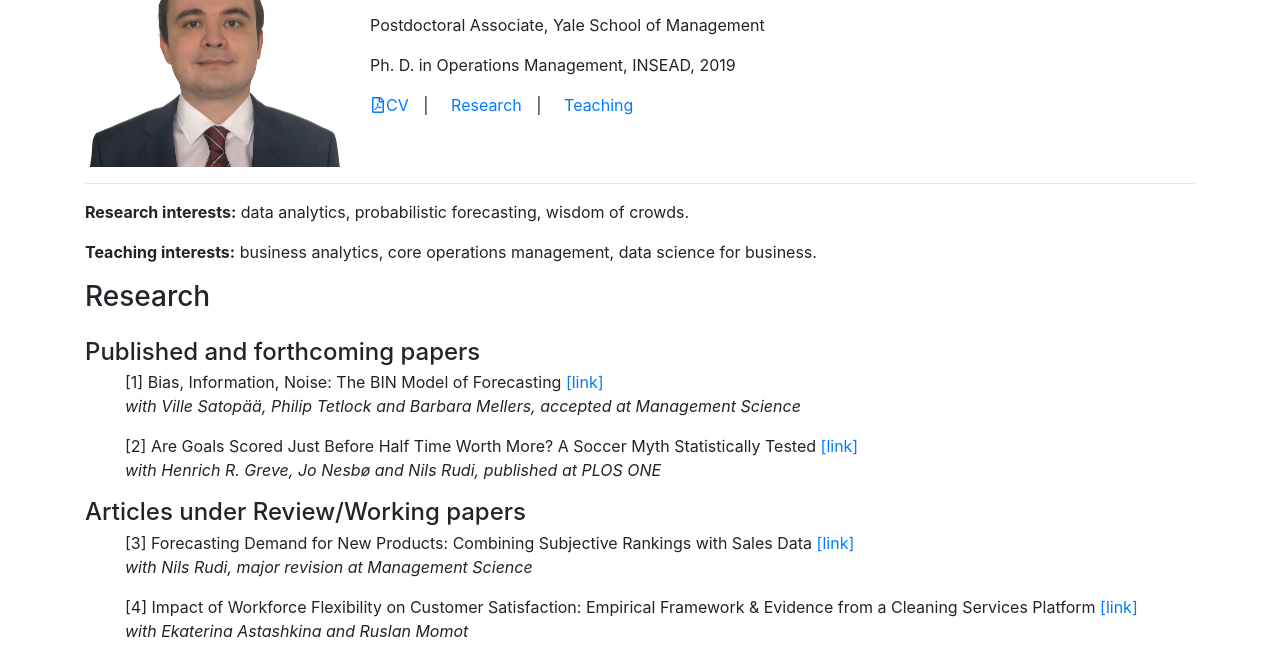
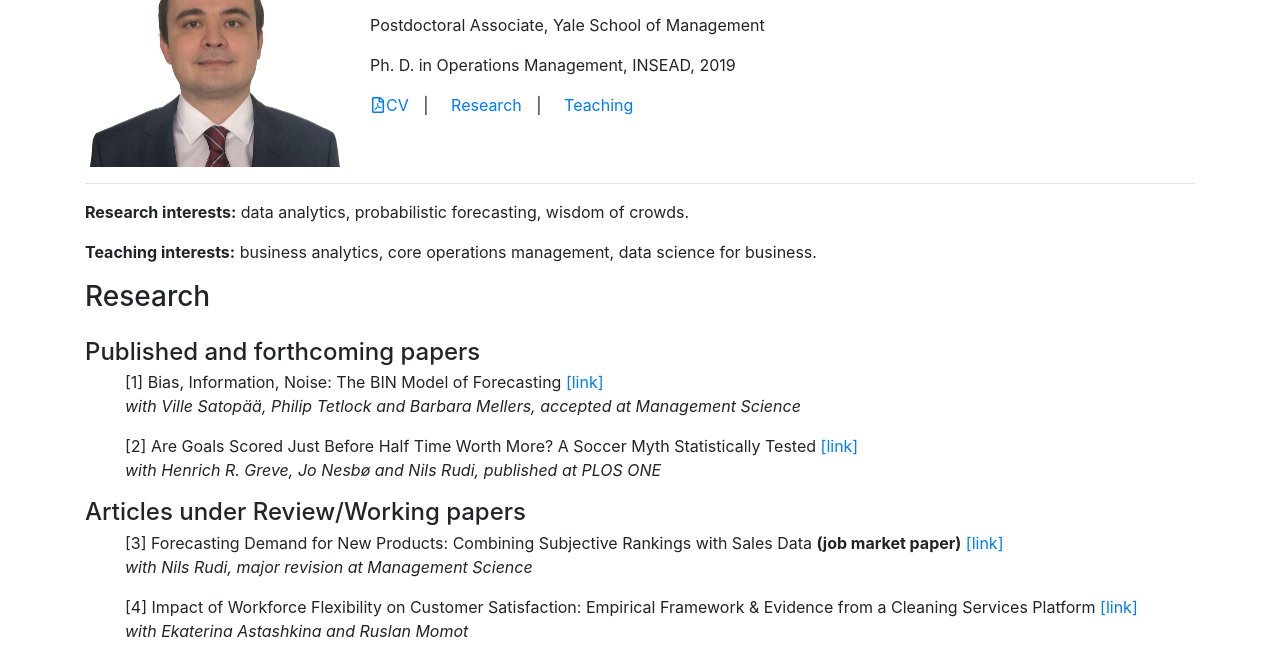
Before and after one commit to marat-r-salikhov/marat-r-salikhov.github.io, a plain HTML site: page index.html in a window 1280 px wide. Shown: the part 129-785 px from the top of the page. Drawn offline with nearby package versions, Linux system fonts and the light colour scheme.

Commit message:
Marked my job market paper in my CV

```diff
--- a/index.html
+++ b/index.html
@@ -101,7 +101,7 @@
                                 <li>
                                    [3] Forecasting Demand for New Products:
                                     Combining Subjective Rankings with Sales
-                                    Data <a href="files/DemandForecastingSalikhovRudi20191214NB.pdf">[link]</a>
+                                    Data <b>(job market paper)</b> <a href="files/DemandForecastingSalikhovRudi20191214NB.pdf">[link]</a>
                                     <p class="font-italic">with Nils Rudi, major revision at Management Science</p>
                                 </li>
 
```
